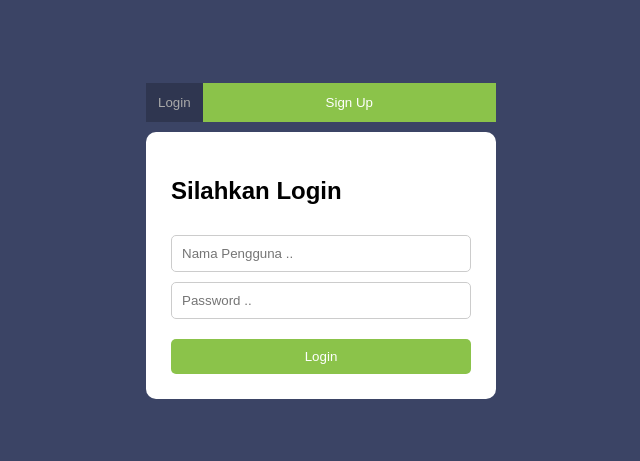
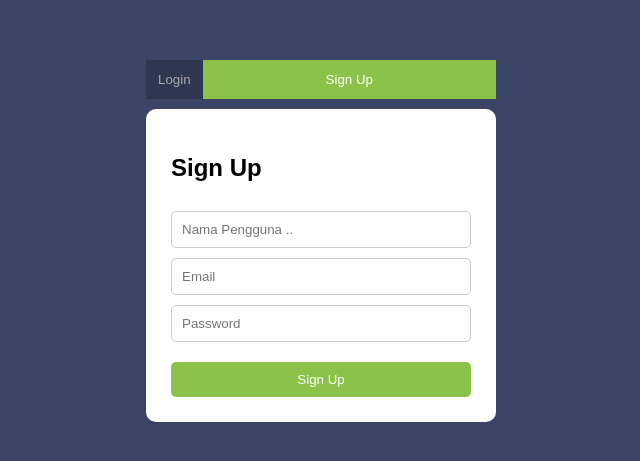
Before and after one commit to beningazzhra/GetToKnowMe, a plain HTML site: page login/register.html in a window 1280 px wide. Shown: the part 159-620 px from the top of the page, without its empty margins (319-959 px from the left). Drawn offline with Linux system fonts and the light colour scheme.

Commit message:
Update register.html

```diff
--- a/login/register.html
+++ b/login/register.html
@@ -19,14 +19,16 @@
   <div class="box">
 
     <!-- LOGIN -->
-    <form id="loginForm" class="form show">
-      <h2>Silahkan Login</h2>
+    <form id="registerForm" class="form show">
+      <h2>Sign Up</h2>
 
       <input type="text" id="username" placeholder="Nama Pengguna .." required="required">
 
-      <input type="password" id="password" placeholder="Password .." required="required">
+      <input type="email" id="email" placeholder="Email" required="required">
 
-      <button type="submit">Login</button>
+       <input type="password" id="password" placeholder="Password" required="required">
+
+      <button type="submit">Sign Up</button>
     </form>
 
     <!-- SIGNUP -->
```
